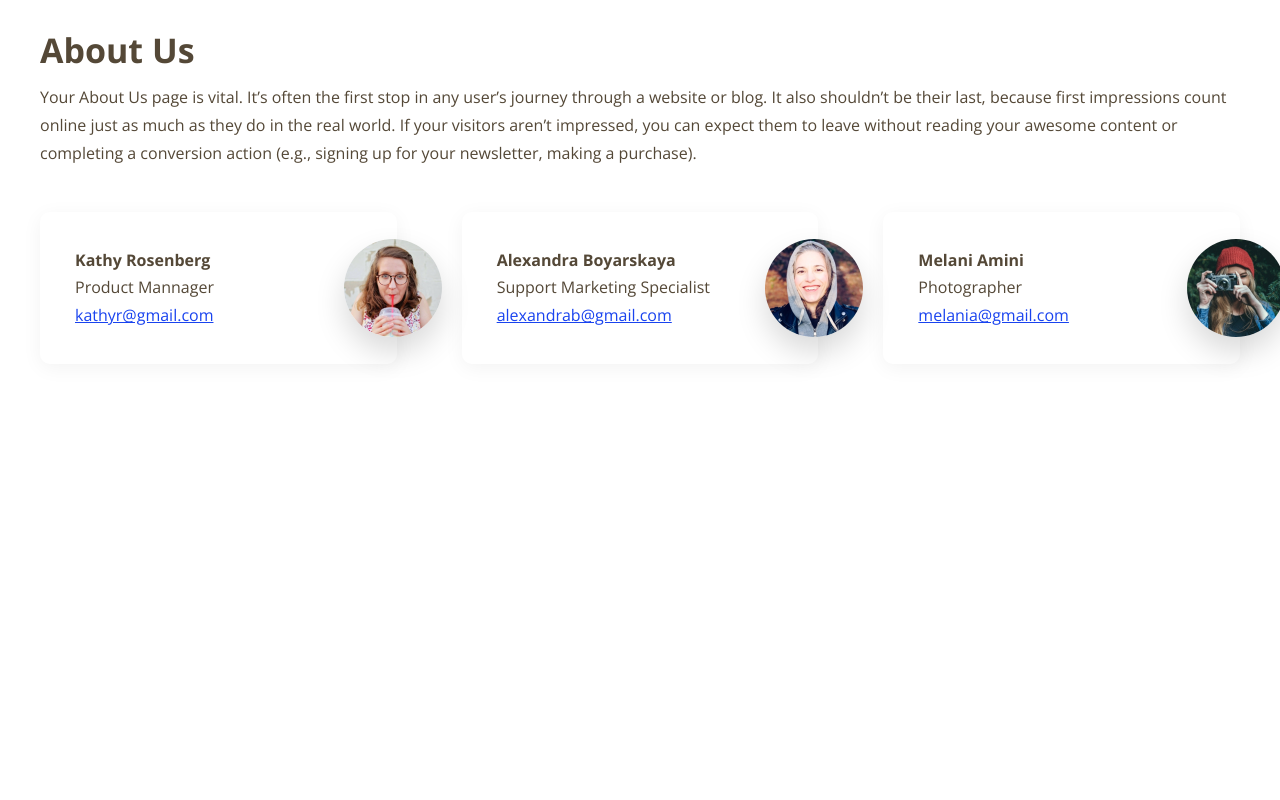
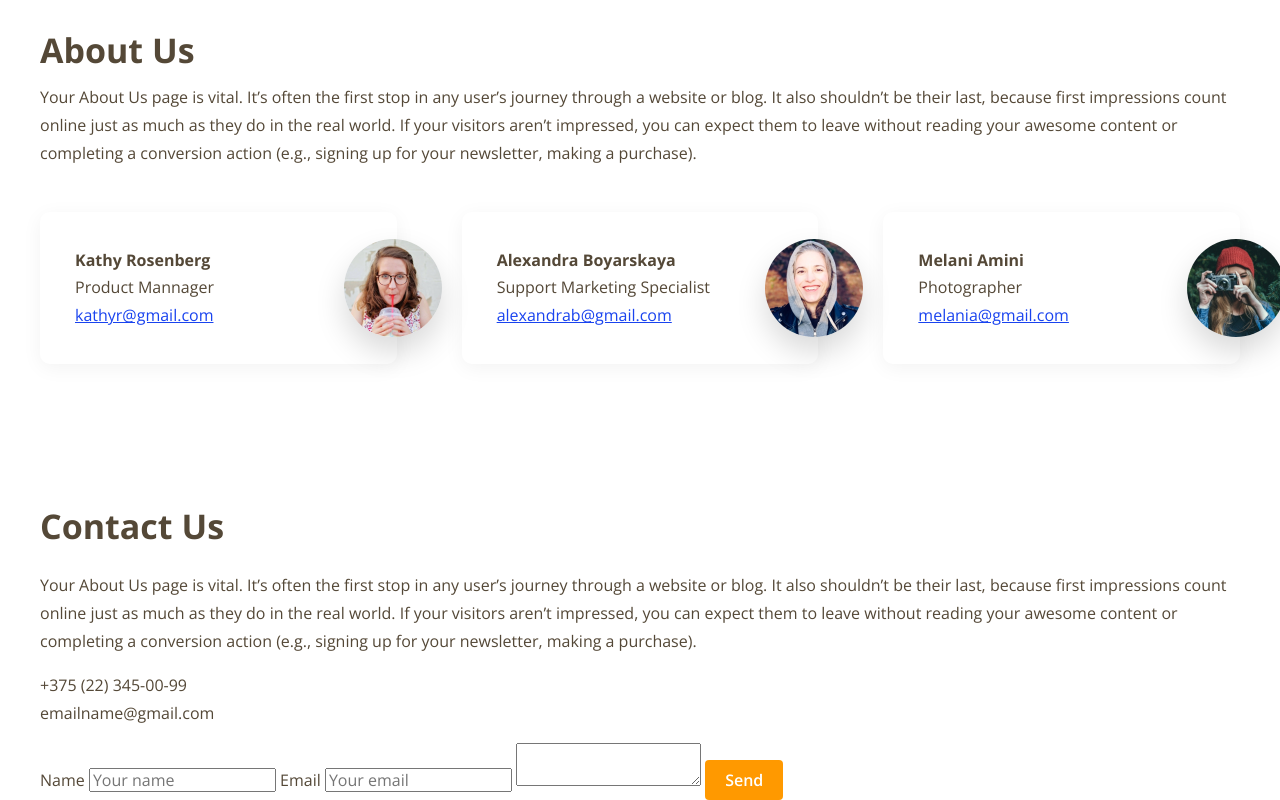
Before and after one commit to Nekko-Byte/productly, a website built with webpack: page src/index.html in a window 1280 px wide. Shown: the part 2726-3526 px from the top of the page. Before the commit the page ends 3206 px from the top, so only its background shows below. Built offline with nearby package versions, Linux system fonts and the light colour scheme; files whose address does not match are found by name.

Commit message:
feat: add contact us section HTML markup

```diff
--- a/src/index.html
+++ b/src/index.html
@@ -539,6 +539,53 @@
         </ul>
       </div>
     </section>
+    <section class="contact-us" aria-labelledby="contact-us-title">
+      <div class="contacts-us__inner container">
+        <div class="contact-us__body">
+          <h2 class="contact-us__title" id="contact-us-title">Contact Us</h2>
+          <div class="contact-us__description">
+            <p>Your About Us page is vital. It’s often the first stop in any user’s journey through a website or blog. It also shouldn’t be their last, because first impressions count online just as much as they do in the real world. If your visitors aren’t impressed, you can expect them to leave without reading your awesome content or completing a conversion action (e.g., signing up for your newsletter, making a purchase).</p>
+          </div>
+          <ul class="contact-us__list">
+            <li class="contact-us__item">
+              <a class="contact-us__link" href="tel:+375223450099">+375 (22) 345-00-99</a>
+            </li>
+            <li class="contact-us__item">
+              <a class="contact-us__link" href="mailto:emailname@gmail.com">emailname@gmail.com</a>
+            </li>
+          </ul>
+        </div>
+        <form class="contact-us__form">
+          <label class="contact-us__label" for="contact-us-name">Name</label>
+          <input
+            class="contact-us__input"
+            id="contact-us-name"
+            type="text"
+            placeholder="Your name"
+          >
+          <label class="contact-us__label" for="contact-us-email">Email</label>
+          <input
+            class="contact-us__input"
+            id="contact-us-email"
+            type="email"
+            placeholder="Your email"
+          >
+          <textarea
+            class="contact-us__question"
+            name="question"
+            id="contact-us-question"
+            placeholder="What do you want to ask?"
+          >
+          </textarea>
+          <button
+            class="contact-us__submit button button__accent"
+            type="submit"
+          >
+            Send
+          </button>
+        </form>
+      </div>
+    </section>
   </main>
 </body>
 </html>
```
